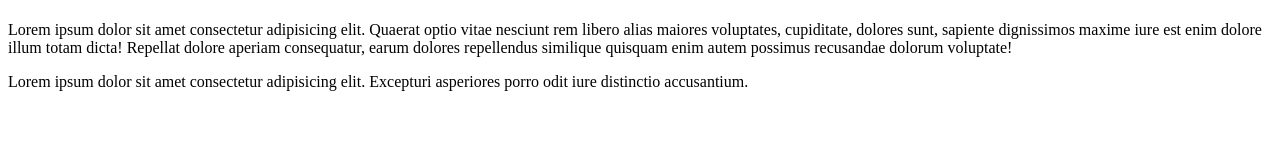
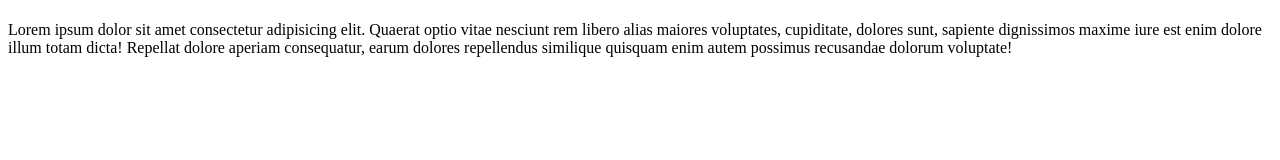
Before and after one commit to zizzkt/git-test, a website: page index.html in a window 1280 px wide. Drawn offline with Linux system fonts and the light colour scheme.

Commit message:
using NPM

```diff
--- a/index.html
+++ b/index.html
@@ -9,7 +9,7 @@
 <body>
     <h1></h1>
     <p class="content">Lorem ipsum dolor sit amet consectetur adipisicing elit. Quaerat optio vitae nesciunt rem libero alias maiores voluptates, cupiditate, dolores sunt, sapiente dignissimos maxime iure est enim dolore illum totam dicta! Repellat dolore aperiam consequatur, earum dolores repellendus similique quisquam enim autem possimus recusandae dolorum voluptate!</p>
-    <p>Lorem ipsum dolor sit amet consectetur adipisicing elit. Excepturi asperiores porro odit iure distinctio accusantium.</p>
+
 
 </body>
 </html>
```
Also changed, not shown: package.json (added, +24 -0 lines), 2 other files.
